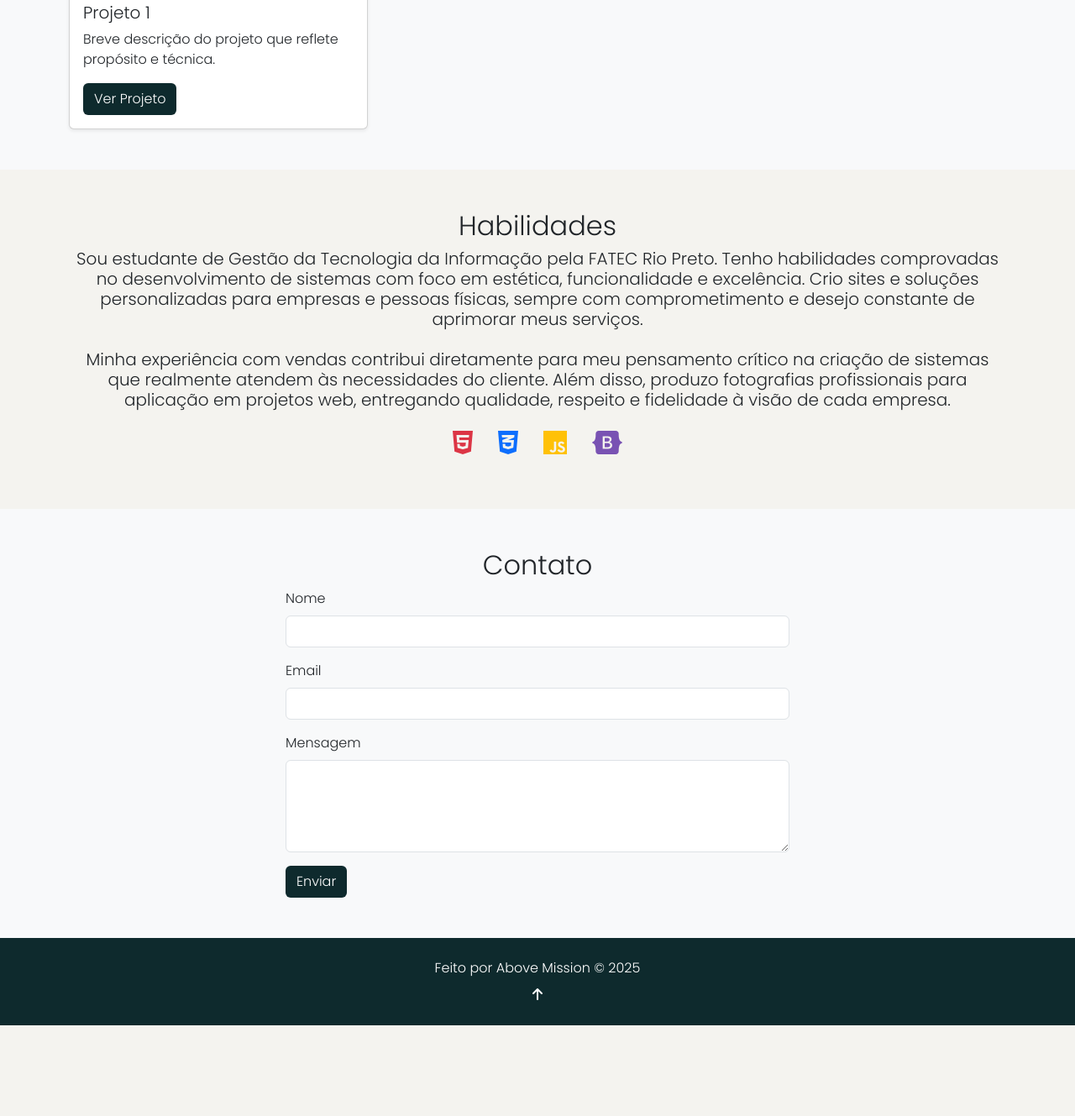
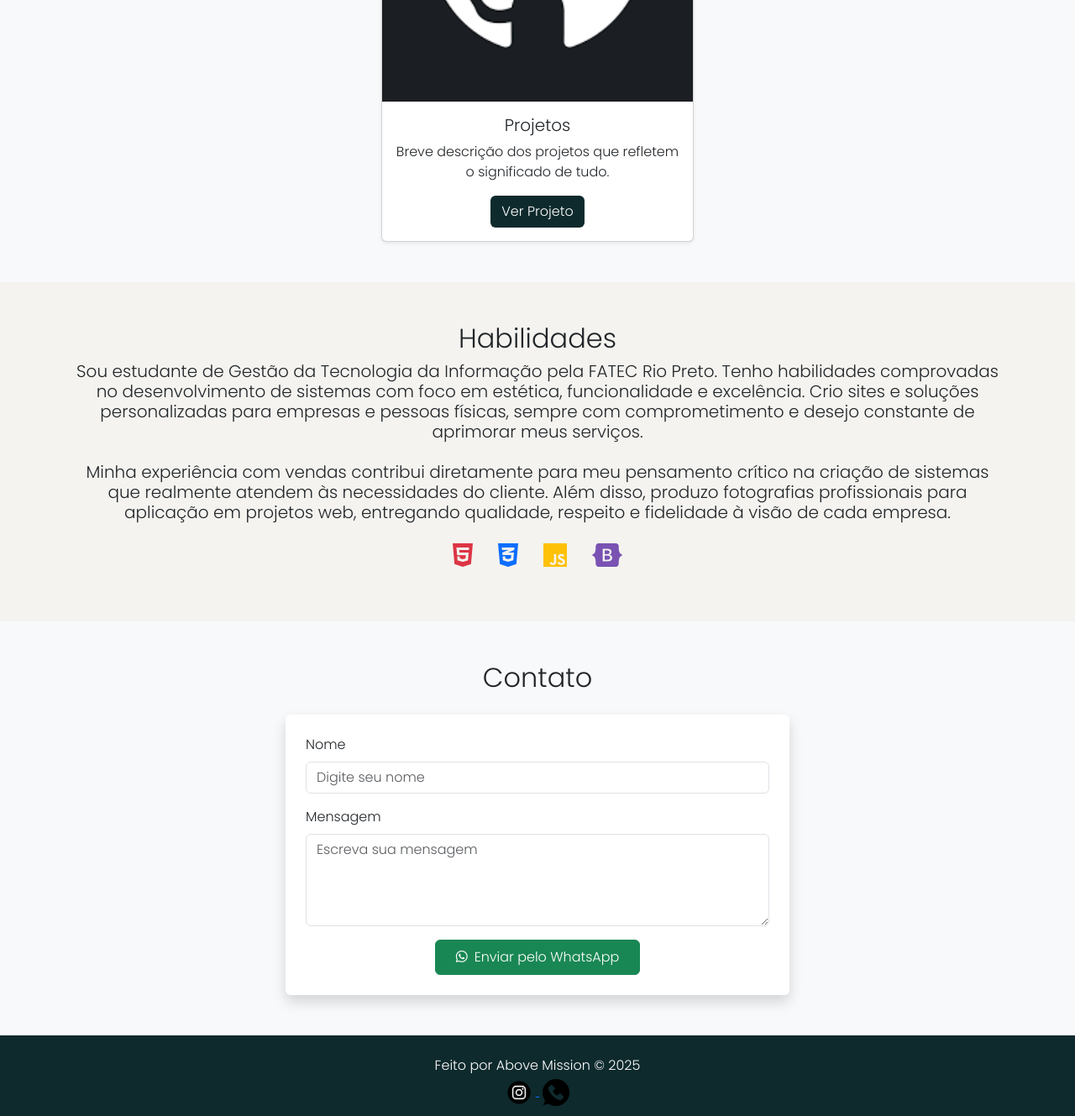
Before and after one commit to daviaidar/portifolio, a plain HTML site: page index.html in a window 1280 px wide. Shown: the part 1183-2512 px from the top of the page at 84% size. Before the commit the page ends 2404 px from the top, so only its background shows below. Drawn offline with nearby package versions, Linux system fonts and the light colour scheme.

Commit message:
Add files via upload

```diff
--- a/index.html
+++ b/index.html
@@ -82,7 +82,7 @@
   <!-- Hero Section -->
   <section class="hero" id="hero">
     <div class="container">
-      <img src="C:\Users\User\programação\portifilio\logo.png" alt="Logo Above Mission">
+      <img src="logo.png" alt="Logo Above Mission">
       <h1>ABOVE MISSION</h1>
       <p>Vivendo com propósito. Indo além.</p>
       <a href="#sobre" class="btn btn-outline-light mt-3">Saiba Mais</a>
@@ -103,13 +103,15 @@
       <h2 class="text-center">Projetos</h2>
       <div class="row">
         <!-- Projeto Exemplo -->
-        <div class="col-md-4">
+       <center> <div class="col-md-4">
           <div class="card shadow-sm">
-            <img src="https://via.placeholder.com/300x200" class="card-img-top" alt="Projeto">
+            <img src="projects.png" class="card-img-top" alt="Projeto">
             <div class="card-body">
-              <h5 class="card-title">Projeto 1</h5>
-              <p class="card-text">Breve descrição do projeto que reflete propósito e técnica.</p>
-              <a href="#" class="btn btn-custom">Ver Projeto</a>
+              <h5 class="card-title">Projetos</h5>
+              <p class="card-text">Breve descrição dos projetos que refletem o significado de tudo.</p>
+              <a href="https://github.com/daviaidar" class="btn btn-custom">Ver Projeto
+              </a>
+            </center>
             </div>
           </div>
         </div>
@@ -147,21 +149,21 @@ profissionais para aplicação em projetos web, entregando qualidade, respeito e
 <!-- Contato -->
 <section class="py-5 bg-light" id="contato">
   <div class="container">
-      <h2 class="text-center">Contato</h2>
-      <form class="mx-auto" style="max-width: 600px;">
+    <h2 class="text-center mb-4">Contato</h2>
+    <form class="mx-auto shadow p-4 bg-white rounded" style="max-width: 600px;">
       <div class="mb-3">
         <label for="nome" class="form-label">Nome</label>
-          <input type="text" class="form-control" id="nome">
-        </div>
-        <div class="mb-3">
-          <label for="email" class="form-label">Email</label>
-          <input type="email" class="form-control" id="email">
+        <input type="text" class="form-control" id="nome" placeholder="Digite seu nome">
       </div>
       <div class="mb-3">
         <label for="mensagem" class="form-label">Mensagem</label>
-          <textarea class="form-control" id="mensagem" rows="4"></textarea>
+        <textarea class="form-control" id="mensagem" rows="4" placeholder="Escreva sua mensagem"></textarea>
       </div>
-        <button type="submit" class="btn btn-custom">Enviar</button>
+      <div class="text-center">
+        <button type="button" id="enviarWhatsapp" class="btn btn-success px-4 py-2">
+          <i class="fab fa-whatsapp me-2"></i>Enviar pelo WhatsApp
+        </button>
+      </div>
     </form>
   </div>
 </section>
@@ -169,9 +171,31 @@ profissionais para aplicação em projetos web, entregando qualidade, respeito e
   <!-- Footer -->
   <footer class="text-center py-4">
     <p class="mb-0">Feito por Above Mission &copy; 2025</p>
+    <a href="https://www.instagram.com/abovemission/?utm_source=ig_web_button_share_sheet" target="_blank">
+       <img src="insta footer.png" width="40">
+    </a>
+      <a href="https://wa.me/+551797449017" target="_blank">
+    <img src="wpplogo.png" width="40">
+      </a>
     <a href="#hero" class="text-white d-block mt-2"><i class="fas fa-arrow-up"></i></a>
   </footer>
+<script>
+document.getElementById('enviarWhatsapp').addEventListener('click', function () {
+    const nome = document.getElementById('nome').value.trim();
 
-  <script src="https://cdn.jsdelivr.net/npm/bootstrap@5.3.3/dist/js/bootstrap.bundle.min.js"></script>
+    const mensagem = document.getElementById('mensagem').value.trim();
+
+    if (!nome || !mensagem) {
+      alert("Por favor, preencha todos os campos antes de enviar.");
+      return;
+    }
+
+    const texto = `Olá! Meu nome é ${nome}%0Ae   ${mensagem}`;
+    const numero = "5517997449017";
+    const link = `https://wa.me/${numero}?text=${texto}`;
+
+    window.open(link, '_blank');
+  });
+</script>
 </body>
 </html>
```
Also changed, not shown: insta footer.png (added), projects.png (added), wpplogo.png (added). Lines whose indentation alone changed are shown as unchanged.
